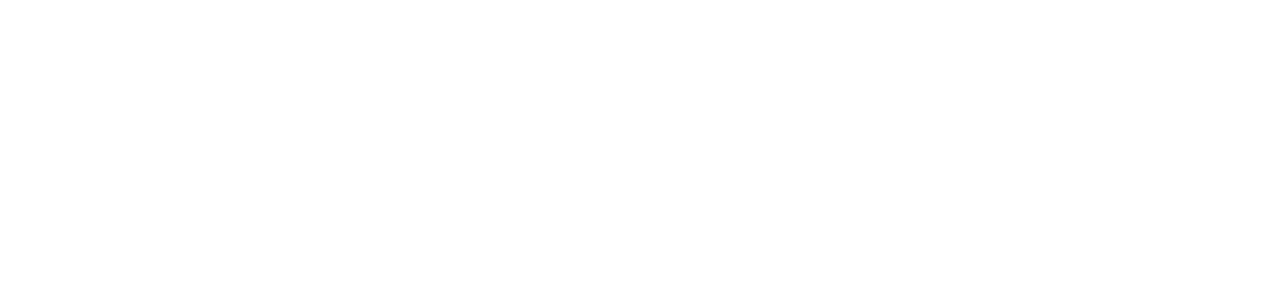
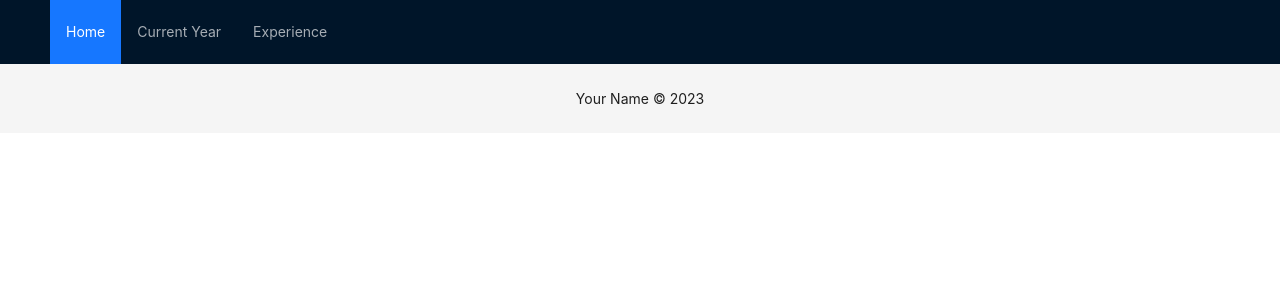
Before and after one commit to Romain-gdev/WebSite, a React (Vite) app: page /home in a window 1280 px wide. Before the commit this address had no page. Shown: the top 300 px of the page. Built offline with nearby package versions, Linux system fonts and the light colour scheme.

Commit message:
vite config

```diff
--- a/src/main.jsx
+++ b/src/main.jsx
@@ -1,15 +1,17 @@
 import React from 'react'
 import ReactDOM from 'react-dom/client'
 import './style/index.css'
-import { Route, Routes, BrowserRouter } from 'react-router-dom'
-import {Home} from './components/Home'
+import App from './App'
+// import { Route, Routes, BrowserRouter } from 'react-router-dom'
+// import {Home} from './components/Home'
 
 ReactDOM.createRoot(document.getElementById('root')).render(
   <React.StrictMode>
-    <BrowserRouter>
+    <App />
+        {/* <BrowserRouter>
     <Routes>
       <Route path="/" element={<Home />} />
     </Routes>
-  </BrowserRouter>
+  </BrowserRouter> */}
   </React.StrictMode>,
 )
--- a/vite.config.js
+++ b/vite.config.js
@@ -4,5 +4,5 @@
 // https://vitejs.dev/config/
 export default defineConfig({
   plugins: [react()],
-  base: '/'
+  base: '/website/'
 })
```
